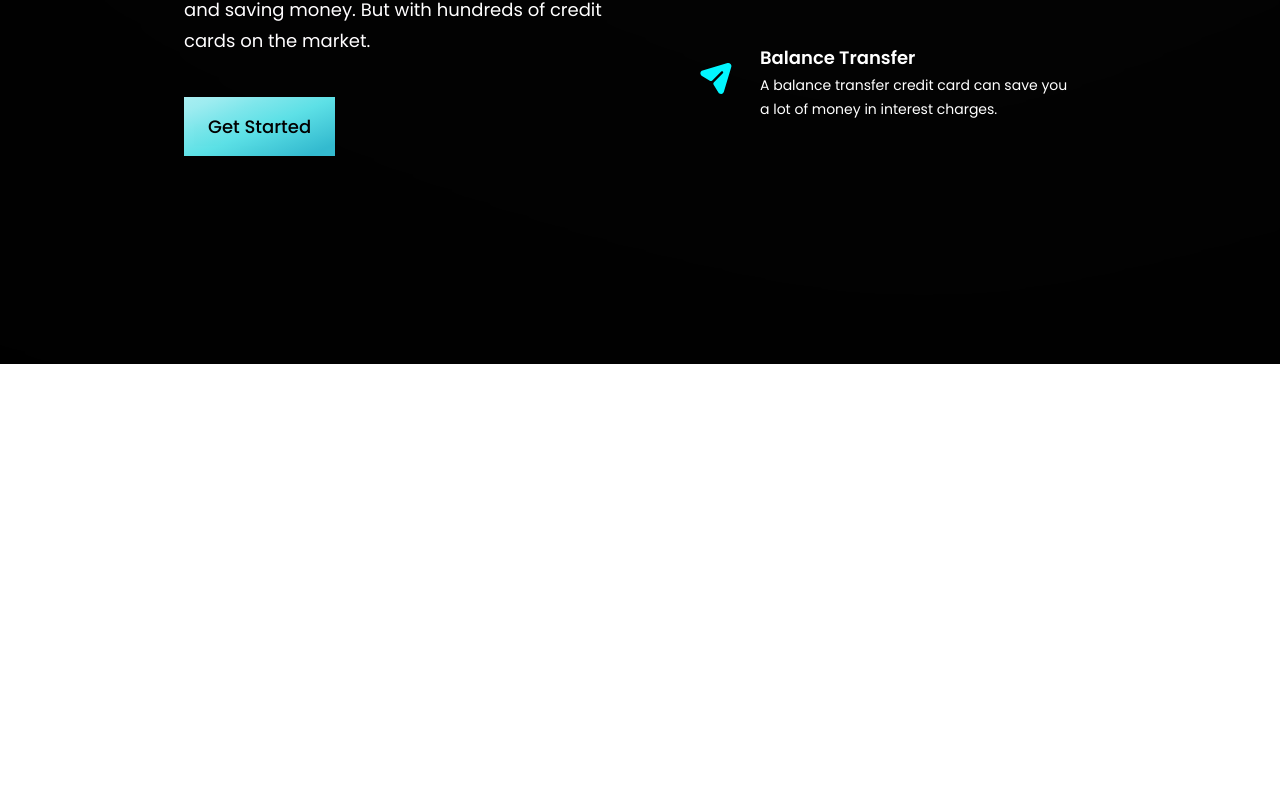
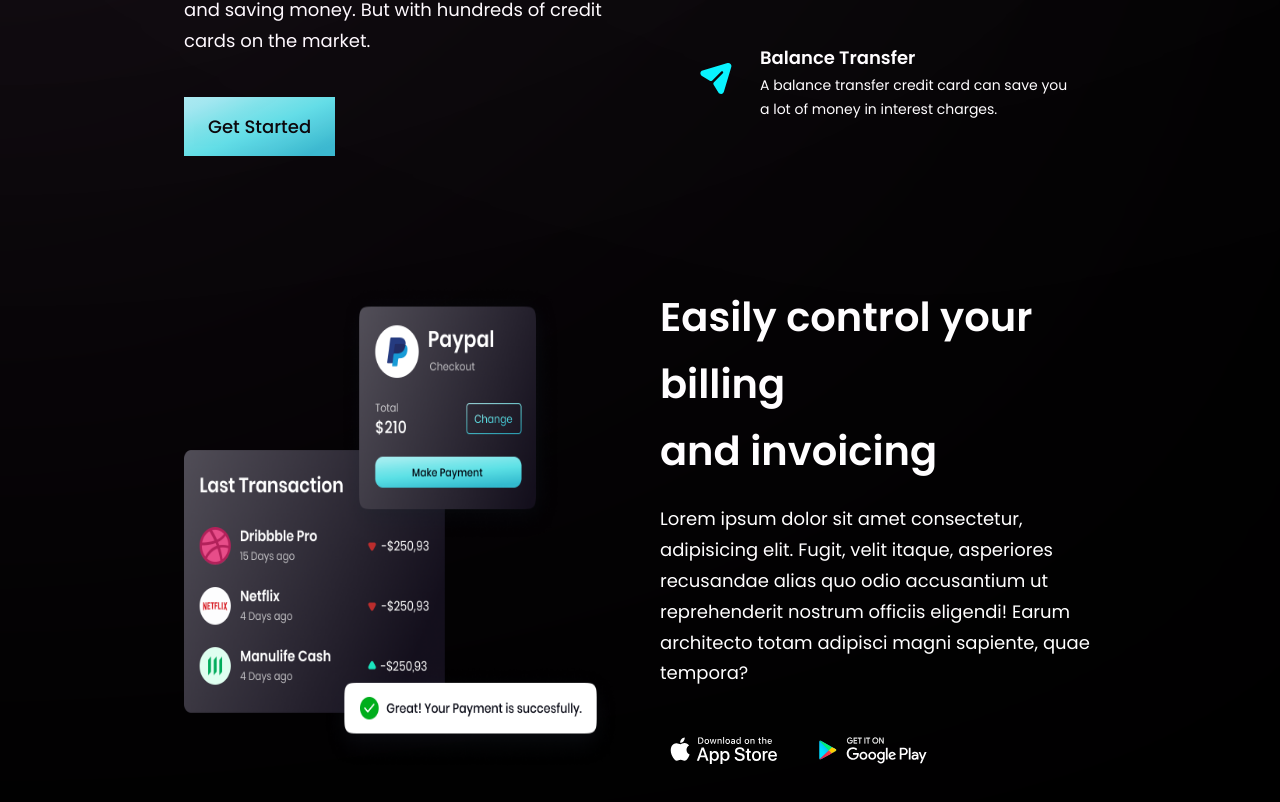
Before and after one commit to mugabiBenjamin/hooBank, a React (Vite) app: page / in a window 1280 px wide. Shown: the part 1230-2032 px from the top of the page. Before the commit the page ends 1594 px from the top, so only its background shows below. Built offline with nearby package versions, Linux system fonts and the light colour scheme.

Commit message:
Add billing section

```diff
--- a/src/components/Billing.jsx
+++ b/src/components/Billing.jsx
@@ -1,7 +1,26 @@
-const Billing = () => {
-  return (
-    <div>Billing</div>
-  )
-}
+import { apple, bill, google } from "../assets";
+import styles, { layout } from "../style";
+
+const Billing = () => (
+  <section id="product" className={layout.sectionReverse}>
+    <div className={layout.sectionImgReverse}>
+      <img src={bill} alt="billing" className="w-[100%] h-[100%] relative z-[5]" />
+    </div>
+
+    <div className="absolute z-[3] -left-1/4 top-0 w-[50%] h-[50%] rounded-full white__gradient " />
+    <div className="absolute z-[0] -left-1/4 bottom-0 w-[50%] h-[50%] rounded-full pink__gradient " />
+
+    <div className={layout.sectionInfo}>
+      <h2 className={styles.heading2}>Easily control your billing <br className="sm:block hidden" /> and invoicing</h2>
+      <p className={`${styles.paragraph} max-w-[470px] mt-5`}>Lorem ipsum dolor sit amet consectetur, adipisicing elit. Fugit, velit itaque, asperiores recusandae alias quo odio accusantium ut reprehenderit nostrum officiis eligendi! Earum architecto totam adipisci magni sapiente, quae tempora?</p>
+
+      <div className="flex flex-row flex-wrap sm:mt-10 mt-6">
+        <img src={apple} alt="apple_store" className="w-[128px] h-[42px] object-contain mr-5 cursor-pointer" />
+        <img src={google} alt="google_store" className="w-[128px] h-[42px] object-contain cursor-pointer" />
+      </div>
+    </div>
+
+  </section>
+)
 
 export default Billing
```
